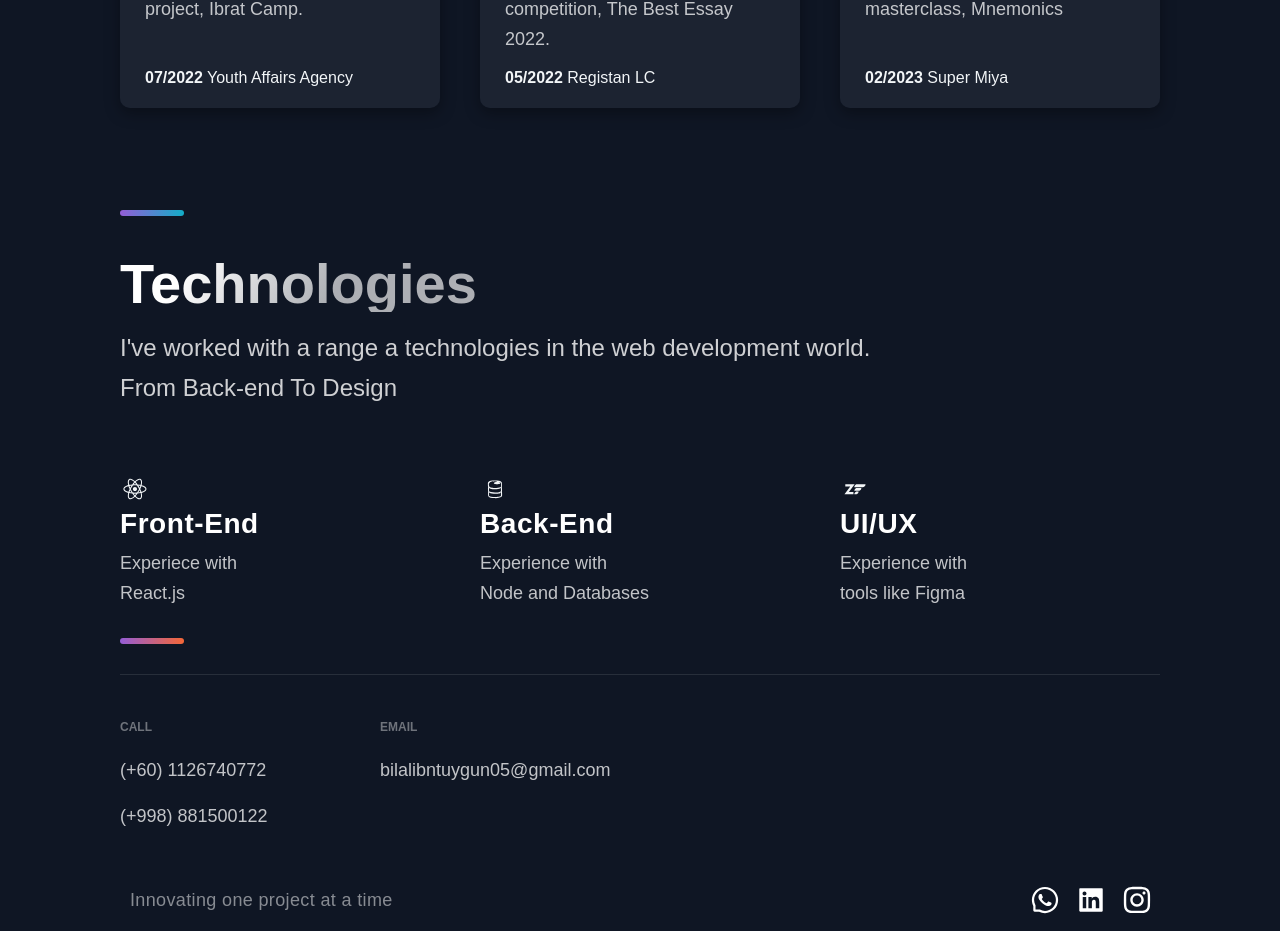
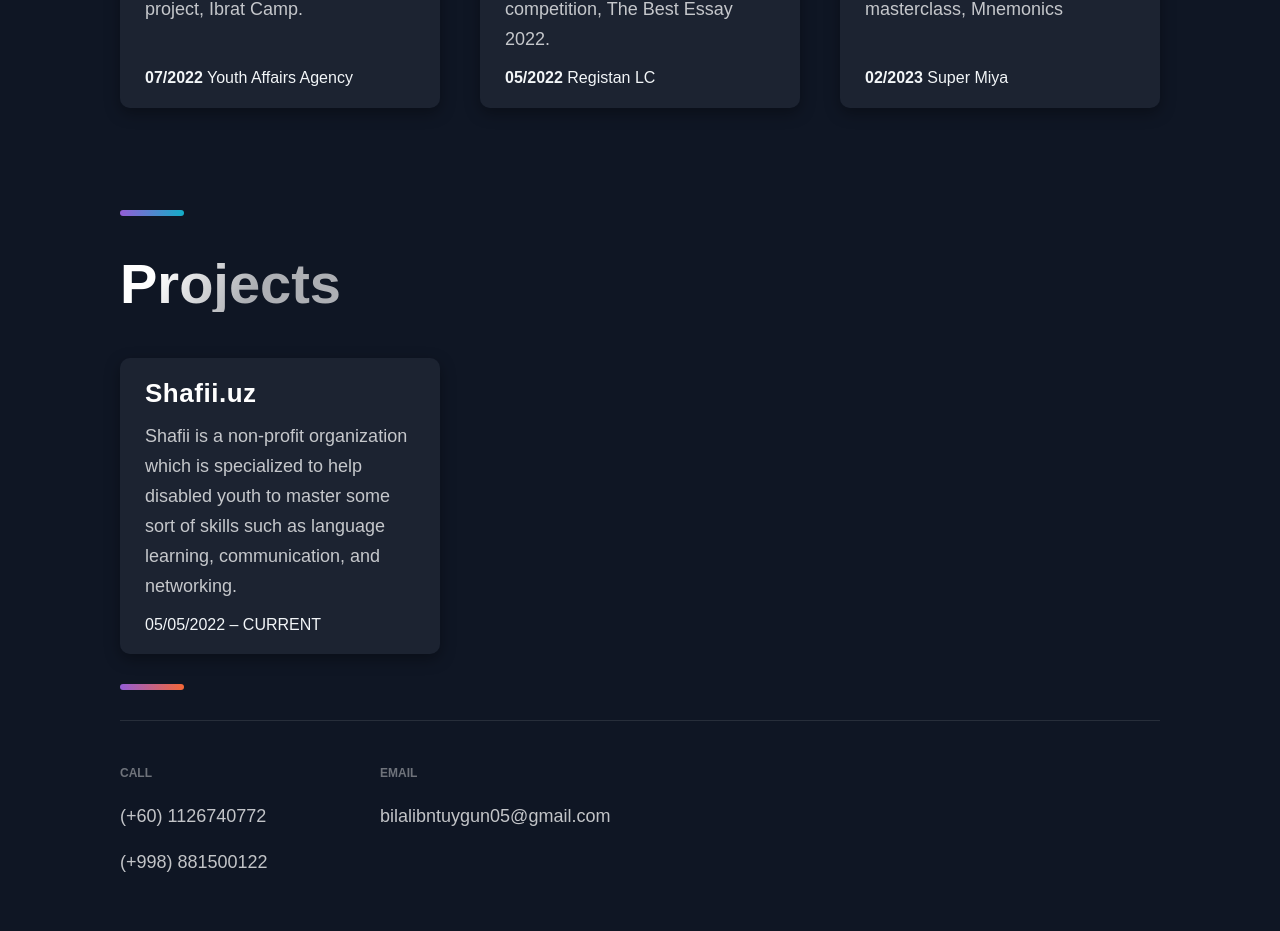
Before and after one commit to AbdukahharS/bilalibntuygun, a React (Create React App) app: page / in a window 1280 px wide. Shown: the part 3897-4828 px from the top of the page. Built offline with nearby package versions, Linux system fonts and the light colour scheme.

Commit message:
Projects section added

```diff
--- /dev/null
+++ b/src/Components/Projects/Projects.jsx
@@ -0,0 +1,37 @@
+import React from 'react'
+import {
+  Section,
+  SectionDivider,
+  SectionTitle,
+} from '../../Styles/GlobalComponents'
+import {
+  List,
+  ListContainer,
+  ListItem,
+  ListParagraph,
+  ListTitle,
+  ListBottom,
+} from './ProjectsStyles'
+
+const Projects = () => (
+  <Section id='projects'>
+    <SectionDivider divider />
+    <SectionTitle>Projects</SectionTitle>
+    <List>
+      <ListItem>
+        <ListContainer>
+          <ListTitle>Shafii.uz</ListTitle>
+          <ListParagraph>
+            Shafii is a non-profit organization which is specialized to help
+            disabled youth to master some sort of skills such as language
+            learning, communication, and networking.
+          </ListParagraph>
+          <ListBottom>05/05/2022 – CURRENT</ListBottom>
+        </ListContainer>
+      </ListItem>
+    </List>
+    <SectionDivider colorAlt />
+  </Section>
+)
+
+export default Projects
--- a/src/Components/Projects/ProjectsStyles.js
+++ b/src/Components/Projects/ProjectsStyles.js
@@ -1,94 +1,97 @@
 import styled from 'styled-components'
 
-export const Img = styled.img`
-  width: 100%;
-  height: 100%;
-  object-fit: cover;
-  overflow: hidden;
-`
+export const List = styled.ul`
+  list-style-type: none;
+  display: grid;
+  grid-template-columns: repeat(3, 1fr);
+  gap: 40px;
+  margin: 3rem 0;
 
-export const BlogCard = styled.div`
-  border-radius: 10px;
-  box-shadow: 3px 3px 20px rgba(80, 78, 78, 0.5);
-  text-align: center;
-  width: 400px;
-  margin: 0 auto;
-  background: ${(props) => props.theme.colors.background1}dd;
+  @media ${(props) => props.theme.breakpoints.lg} {
+    margin: 64px 0;
+  }
+
+  @media ${(props) => props.theme.breakpoints.md} {
+    margin: 64px 0;
+    gap: 24px;
+  }
+
   @media ${(props) => props.theme.breakpoints.sm} {
-    width: 90%;
-  }
-`
-export const TitleContent = styled.div`
-  text-align: center;
-  z-index: 20;
-  width: 100%;
-`
-
-export const HeaderThree = styled.h3`
-  font-weight: 500;
-  letter-spacing: 2px;
-  color: #9cc9e3;
-  padding: 0.5rem 0;
-  font-size: ${(props) => (props.title ? '3rem' : '2rem')};
-`
-
-export const Hr = styled.hr`
-  width: 50px;
-  height: 3px;
-  margin: 20px auto;
-  border: 0;
-  background: #d0bb57;
-`
-
-export const Intro = styled.div`
-  width: 170px;
-  margin: 0 auto;
-  color: #dce3e7;
-  font-family: 'Droid Serif', serif;
-  font-size: 13px;
-  font-style: italic;
-  line-height: 18px;
-`
-
-export const CardInfo = styled.p`
-  width: 100%;
-  padding: 0 50px;
-  color: #e4e6e7;
-  font-style: 2rem;
-  line-height: 24px;
-  text-align: justify;
-  @media ${(props) => props.theme.breakpoints.sm} {
-    padding: 0 3rem;
+    display: flex;
+    flex-direction: column;
+    margin: 32px 0;
   }
 `
 
-export const UtilityList = styled.ul`
-  list-style-type: none;
-  padding: 0;
+export const ListContainer = styled.div`
   display: flex;
-  justify-content: space-around;
-  margin: 2.5rem 0;
-`
+  flex-direction: column;
+  gap: 5px;
 
-export const ExternalLinks = styled.a`
-  color: #d4c0c0;
-  font-size: 1.6rem;
-  padding: 1rem 1.5rem;
-  background: #6b3030;
-  border-radius: 15px;
-  transition: 0.5s;
-  margin-bottom: 1.4rem;
-  &:hover {
-    background: #801414;
+  @media ${(props) => props.theme.breakpoints.sm} {
+    display: flex;
+    margin-left: 18px;
   }
 `
 
-export const TagList = styled.ul`
+export const ListTitle = styled.h4`
+  font-weight: 700;
+  font-size: 26px;
+  line-height: 30px;
+  letter-spacing: 0.02em;
+  color: #ffffff;
+  margin-bottom: 8px;
+
+  @media ${(props) => props.theme.breakpoints.md} {
+    font-size: 24px;
+    line-height: 28px;
+  }
+
+  @media ${(props) => props.theme.breakpoints.sm} {
+    font-size: 20px;
+    line-height: 28px;
+    letter-spacing: 0.02em;
+    margin-bottom: 4px;
+  }
+`
+
+export const ListParagraph = styled.p`
+  font-size: 18px;
+  line-height: 30px;
+  color: rgba(255, 255, 255, 0.75);
+  display: block;
+  flex: 1;
+
+  @media ${(props) => props.theme.breakpoints.md} {
+    font-size: 16px;
+    line-height: 28px;
+  }
+
+  @media ${(props) => props.theme.breakpoints.sm} {
+    font-size: 14px;
+    line-height: 22px;
+  }
+`
+
+export const ListBottom = styled.span`
+  margin-top: 10px;
+`
+
+export const ListItem = styled.li`
+  max-width: 320px;
   display: flex;
-  justify-content: space-around;
-  padding: 2rem;
+  box-shadow: rgba(0, 0, 0, 0.35) 0px 5px 15px;
+  background: #1f2634dd;
+  padding: 20px 25px !important;
+  border-radius: 10px;
+
+  @media ${(props) => props.theme.breakpoints.md} {
+    max-width: 203px;
+  }
+
+  @media ${(props) => props.theme.breakpoints.sm} {
+    margin-bottom: 14px;
+    max-width: 320px;
+    flex-direction: row;
+  }
 `
-export const Tag = styled.li`
-  color: #d8bfbf;
-  font-size: 1.5rem;
-`
--- a/src/Components/Technologies/Technologies.js
+++ /dev/null
@@ -1,67 +0,0 @@
-import React from 'react'
-import { DiFirebase, DiReact, DiZend } from 'react-icons/di'
-import {
-  Section,
-  SectionDivider,
-  SectionText,
-  SectionTitle,
-} from '../../Styles/GlobalComponents'
-import {
-  List,
-  ListContainer,
-  ListItem,
-  ListParagraph,
-  ListTitle,
-} from './TechnologiesStyles'
-
-const Technologies = () => (
-  <Section id='tech'>
-    <SectionDivider divider />
-    <SectionTitle>Technologies</SectionTitle>
-    <SectionText>
-      I've worked with a range a technologies in the web development world. From
-      Back-end To Design
-    </SectionText>
-    <List>
-      <ListItem>
-        <picture>
-          <DiReact size='3rem' />
-        </picture>
-        <ListContainer>
-          <ListTitle>Front-End</ListTitle>
-          <ListParagraph>
-            Experiece with <br />
-            React.js
-          </ListParagraph>
-        </ListContainer>
-      </ListItem>
-      <ListItem>
-        <picture>
-          <DiFirebase size='3rem' />
-        </picture>
-        <ListContainer>
-          <ListTitle>Back-End</ListTitle>
-          <ListParagraph>
-            Experience with <br />
-            Node and Databases
-          </ListParagraph>
-        </ListContainer>
-      </ListItem>
-      <ListItem>
-        <picture>
-          <DiZend size='3rem' />
-        </picture>
-        <ListContainer>
-          <ListTitle>UI/UX</ListTitle>
-          <ListParagraph>
-            Experience with <br />
-            tools like Figma
-          </ListParagraph>
-        </ListContainer>
-      </ListItem>
-    </List>
-    <SectionDivider colorAlt />
-  </Section>
-)
-
-export default Technologies
--- a/src/Components/Technologies/TechnologiesStyles.js
+++ /dev/null
@@ -1,133 +0,0 @@
-import styled from 'styled-components'
-
-export const ImageContainer = styled.div`
-  text-align: center;
-  background-image: radial-gradient(50% 50% at 50% 50%, rgba(79, 108, 176, 0.25) 53.8%, rgba(79, 108, 176, 0) 100%);
-  width: 100%;
-  padding: 60px;
-  margin-top: 48px;
-  display: flex;
-  flex-direction: column;
-  align-items: center;
-  justify-content: center;
-
-  @media ${props => props.theme.breakpoints.lg} {
-    background-image: none;
-    padding: 0;
-    margin-top: 40px;
-  }
-  @media ${props => props.theme.breakpoints.md} {
-    background-image: none;
-    padding: 0;
-    margin-top: 16px;
-  }
-`
-
-export const MainImage = styled.img`
-  width: 100%;
-`
-
-export const List = styled.ul`
-  list-style-type: none;
-  display: grid;
-  grid-template-columns: repeat(3, 1fr);
-  gap: 40px;
-  margin: 3rem 0;
-
-  @media ${props => props.theme.breakpoints.lg}{
-    margin: 64px 0;
-  }
-
-  @media ${props => props.theme.breakpoints.md}{
-    margin: 64px 0;
-    gap: 24px
-  }
-
-  @media ${props => props.theme.breakpoints.sm}{
-    display: flex;
-    flex-direction: column;
-    margin: 32px 0;
-  }
-`
-
-export const ListContainer = styled.div`
-  display: flex;
-  flex-direction: column;
-
-  @media ${props => props.theme.breakpoints.sm}{
-    display: flex;
-    margin-left: 18px;
-  }
-`
-
-export const ListTitle = styled.h4`
-  font-weight: 700;
-  font-size: 28px;
-  line-height: 32px;
-  letter-spacing: 0.02em;
-  color: #FFFFFF;
-  margin-bottom: 8px;
-
-@media ${props => props.theme.breakpoints.md}{
-  font-size: 24px;
-  line-height: 28px;
-}
-
-@media ${props => props.theme.breakpoints.sm}{
-  font-size: 20px;
-  line-height: 28px;
-  letter-spacing: 0.02em;
-  margin-bottom: 4px;
-}
-`
-
-export const ListParagraph = styled.p`
-  font-size: 18px;
-  line-height: 30px;
-  color: rgba(255, 255, 255, 0.75);
-
-  @media ${props => props.theme.breakpoints.md}{
-    font-size: 16px;
-    line-height: 28px;
-  }
-
-  @media ${props => props.theme.breakpoints.sm}{
-    font-size: 14px;
-    line-height: 22px;
-  }
-`
-
-export const ListItem = styled.li`
-  max-width: 320px;
-  display: flex;
-  flex-direction: column;
-
-@media ${props => props.theme.breakpoints.md}{
-  max-width: 203px;
-}
-
-@media ${props => props.theme.breakpoints.sm}{
-  margin-bottom: 14px;
-  max-width: 320px;
-  flex-direction: row;
-}
-`
-
-export const ListIcon = styled.img`
-  display: block;
-  width: 48px;
-  height: 48px;
-  margin-bottom: 10px;
-
-  @media ${props => props.theme.breakpoints.md}{
-    width: 40px;
-    height: 40px;
-    margin-bottom: 8px;
-  }
-
-  @media ${props => props.theme.breakpoints.sm}{
-    width: 32px;
-    height: 32px;
-    margin-bottom: 0px;
-  }
-`
--- a/src/Pages/Home.jsx
+++ b/src/Pages/Home.jsx
@@ -3,13 +3,13 @@ import { React } from 'react'
 import { Section } from '../Styles/GlobalComponents'
 // Components
 import Hero from '../Components/Hero/Hero'
-import Technologies from '../Components/Technologies/Technologies'
 import Education from '../Components/Education/Education'
 import Experience from '../Components/Experience/Experience'
 import Languages from '../Components/Languages/Languages'
 import Skills from '../Components/Skills/Skills'
 import Honours from '../Components/Honours/Honours'
 import { Layout } from '../Layout/Layout'
+import Projects from '../Components/Projects/Projects'
 
 const Home = () => {
   return (
@@ -22,7 +22,7 @@ const Home = () => {
       <Languages />
       <Skills />
       <Honours />
-      <Technologies />
+      <Projects />
     </Layout>
   )
 }
```
Also changed, not shown: src/Components/Projects/Projects.js (deleted, +0 -83 lines).
